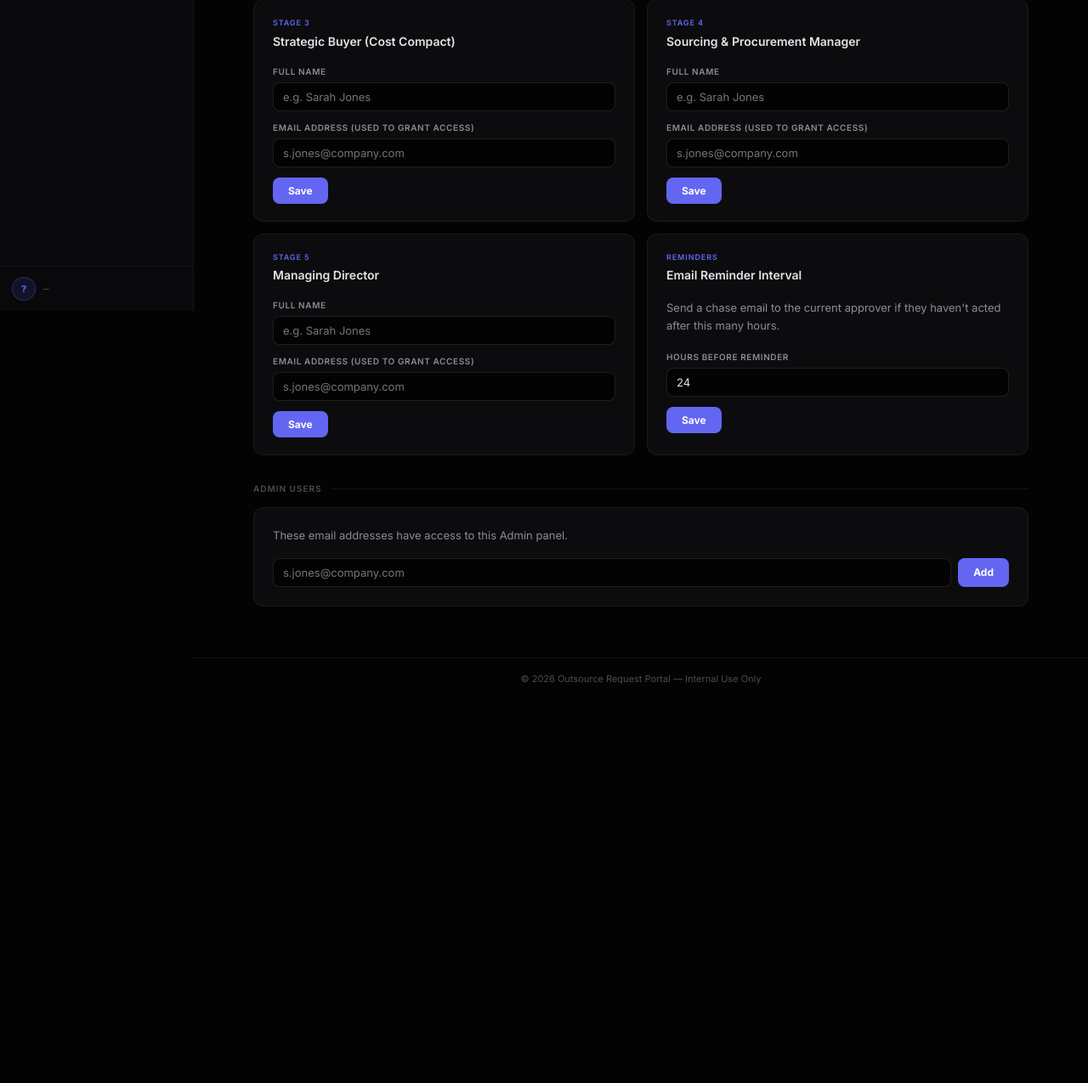
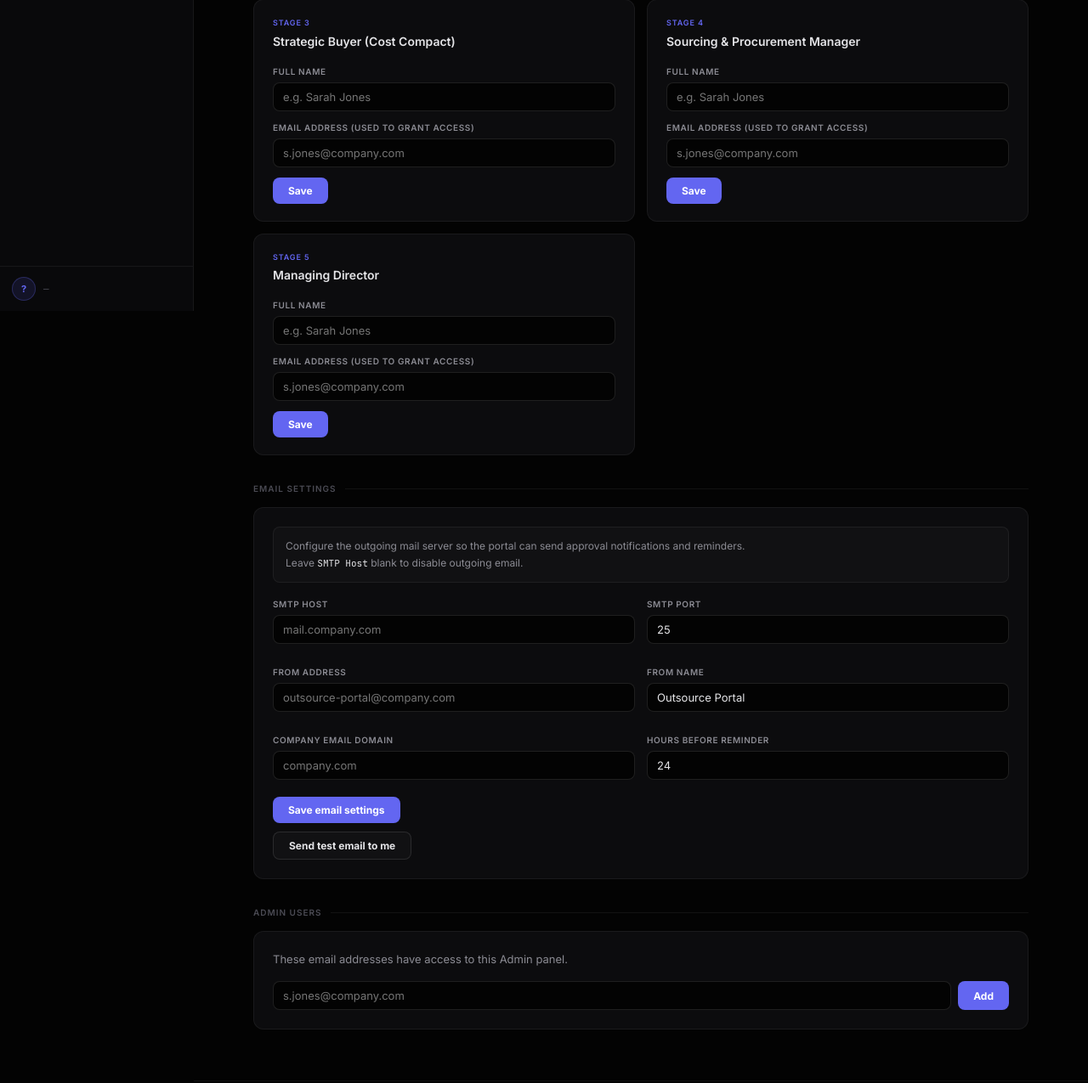
Before and after one commit to SeyiEsther/OutsourceRequestApp, an ASP.NET Core app: template Views/Admin/Index.cshtml in a window 1280 px wide. Shown: the part 434-1709 px from the top of the page at 85% size. Before the commit the page ends 1240 px from the top, so only its background shows below. Run offline with ASP.NET Core 8, Linux system fonts and the light colour scheme; the template is opened without the code that fills it, so the values that code supplies are empty.

Commit message:
Restore SMTP config UI and fix hardcoded app URL
- Add SMTP/email settings panel back to Admin page so admins can
  configure outgoing mail without touching the database directly
- Move hardcoded server URL out of EmailService into IConfiguration
  (reads BaseAddress from appsettings.json)
- Remove duplicate reminder-hours card from the role grid now that
  the field lives in the unified email settings form
- Inject IConfiguration into EmailService constructor

```diff
--- a/Views/Admin/Index.cshtml
+++ b/Views/Admin/Index.cshtml
@@ -170,28 +170,54 @@
             </div>
         }
 
-        <!-- Reminder interval -->
-        <div class="role-card">
-            <div class="rc-stage">Reminders</div>
-            <div class="rc-title">Email Reminder Interval</div>
-            <p style="font-size:13px;color:var(--text2);margin-bottom:18px;line-height:1.65;">
-                Send a chase email to the current approver if they haven't acted after this many hours.
-            </p>
-            <form asp-action="SaveSettings" method="post">
-                @Html.AntiForgeryToken()
-                <input type="hidden" name="smtpHost"     value="@ViewBag.SmtpHost" />
-                <input type="hidden" name="smtpPort"     value="@ViewBag.SmtpPort" />
-                <input type="hidden" name="smtpFrom"     value="@ViewBag.SmtpFrom" />
-                <input type="hidden" name="smtpFromName" value="@ViewBag.SmtpFromName" />
-                <input type="hidden" name="emailDomain"  value="@ViewBag.EmailDomain" />
+    </div>
+
+    <!-- Email / SMTP Settings -->
+    <div class="admin-label">Email settings</div>
+    <div class="smtp-card">
+        <p class="smtp-hint">
+            Configure the outgoing mail server so the portal can send approval notifications and reminders.<br/>
+            Leave <code>SMTP Host</code> blank to disable outgoing email.
+        </p>
+        <form asp-action="SaveSettings" method="post">
+            @Html.AntiForgeryToken()
+            <input type="hidden" name="reminderHours" value="@(ViewBag.ReminderHours ?? "24")" />
+            <div class="smtp-grid">
+                <div class="field">
+                    <label>SMTP Host</label>
+                    <input name="smtpHost" value="@ViewBag.SmtpHost" placeholder="mail.company.com" />
+                </div>
+                <div class="field">
+                    <label>SMTP Port</label>
+                    <input name="smtpPort" type="number" value="@(ViewBag.SmtpPort ?? "25")" placeholder="25" />
+                </div>
+                <div class="field">
+                    <label>From address</label>
+                    <input name="smtpFrom" type="email" value="@ViewBag.SmtpFrom" placeholder="outsource-portal@company.com" />
+                </div>
+                <div class="field">
+                    <label>From name</label>
+                    <input name="smtpFromName" value="@(ViewBag.SmtpFromName ?? "Outsource Portal")" placeholder="Outsource Portal" />
+                </div>
+                <div class="field">
+                    <label>Company email domain</label>
+                    <input name="emailDomain" value="@ViewBag.EmailDomain" placeholder="company.com" />
+                </div>
                 <div class="field">
                     <label>Hours before reminder</label>
                     <input name="reminderHours" type="number" min="1" value="@(ViewBag.ReminderHours ?? "24")" />
                 </div>
-                <button type="submit" class="btn-save">Save</button>
-            </form>
-        </div>
-
+            </div>
+            <div class="form-actions">
+                <button type="submit" class="btn-save">Save email settings</button>
+            </div>
+        </form>
+        <form asp-action="TestEmail" method="post" style="margin-top:10px;">
+            @Html.AntiForgeryToken()
+            <button type="submit" class="btn-save" style="background:var(--card2);color:var(--text);border:1px solid var(--border2);">
+                Send test email to me
+            </button>
+        </form>
     </div>
 
     <!-- Admin Users -->
```
Also changed, not shown: Services/EmailService.cs (+6 -7 lines).
